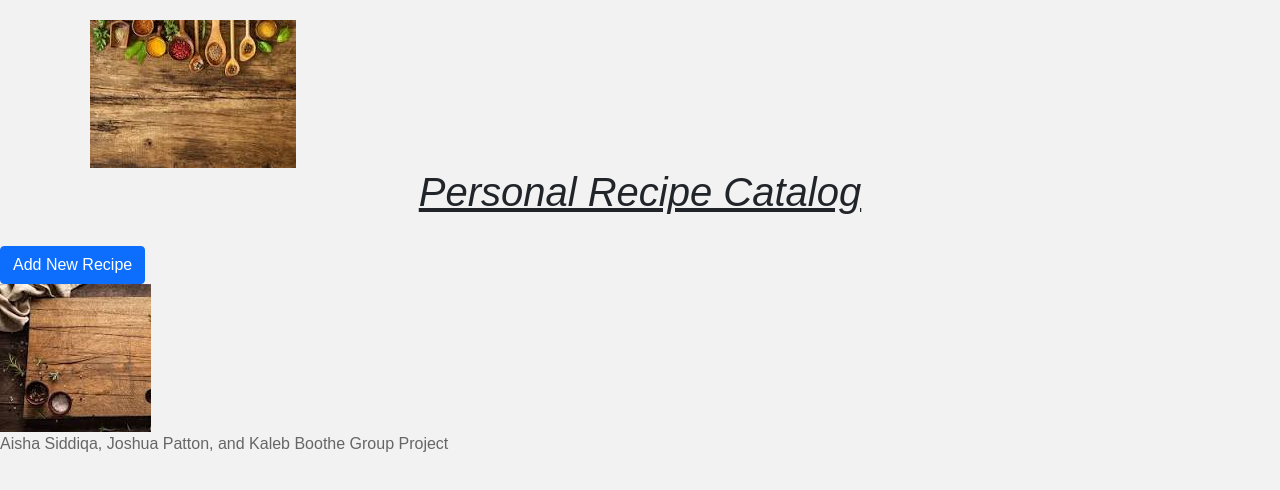
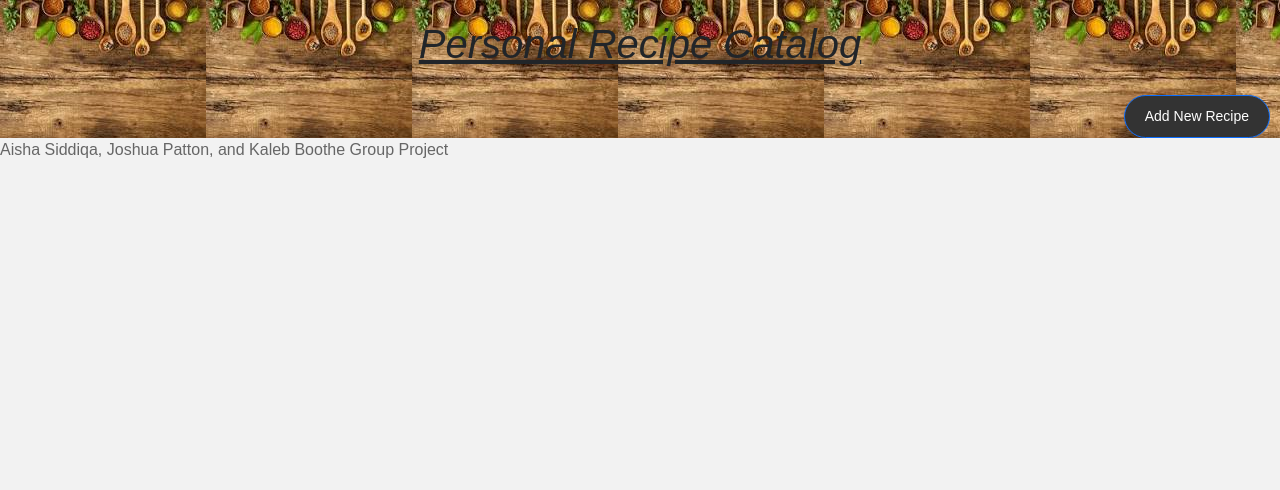
Before and after one commit to KBoothe617/Project-1, a plain HTML site: page index.html in a window 1280 px wide. Drawn offline with nearby package versions, Linux system fonts and the light colour scheme.

Commit message:
Reposition Button and add image to header

```diff
--- a/assets/style.css
+++ b/assets/style.css
@@ -1,7 +1,9 @@
     /* style.css */
 
     /* Reset default browser styles */
-    body, h1, p {
+    body,
+    h1,
+    p {
         margin: 0;
         padding: 0;
     }
@@ -17,13 +19,18 @@
         padding: 20px;
     }
 
+    body,
+    html {
+        height: 100%;
+    }
+
     /* Style headings */
     h1 {
         text-decoration: underline;
         font-style: italic;
-        font-weight: bold
-        color: #333;
-        margin-bottom: 10px;
+        font-weight: bold color #333;
+        margin-bottom: 50px;
+        z-index: 1;
     }
 
     /* Style paragraphs */
@@ -34,19 +41,22 @@
     }
 
     /* Header Background Pic */
-    header {
-        background-image: url("images.jpg");
-    }
-    /* Header Background Image */
 
-   .imgSpoons {
-        background-size: cover;
-        background-position: center;
-        background-repeat: no-repeat;
+
+    /* Style the button */
+
+    .btn {
+        margin-right: 10px;
+        display: inline-block;
+        padding: 10px 20px;
+        background-color: #333;
+        color: #fff;
+        text-decoration: none;
+        border-radius: 25px;
+        font-size: 14px;
+        cursor: pointer;
     }
 
-    .imgCuttingboard  {
-        background-size: cover;
-        background-position: center;
-        background-repeat: no-repeat;
+    .button:hover {
+        background-color: #555;
     }
--- a/index.html
+++ b/index.html
@@ -16,23 +16,46 @@
     <!--Header with title-->
     <header>
         <div class="container">
-            <img src="./assets/img/spoons.jpeg" alt="spoons on counter" class="imgSpoons">
+            <style>
+                header {
+                    background-image: url(./assets/img/spoons.jpeg);
+                }
+            </style>
             <div class="row">
                 <div class="col-12">
                     <h1 class="text-center">Personal Recipe Catalog</h1>
+
                 </div>
             </div>
         </div>
         <!--ID addNewRecipe for button-->
+        <div class="position-relative">
+            <div class="position-absolute bottom-0 end-0">
                 <button class="btn btn-primary" id="addNewRecipe">Add New Recipe</button>
+            </div>
+        </div>
     </header>
 
     <main>
         <!--Add background image-->
-        <img src="./assets/img/cuttingboard.jpeg" alt="cutting board on counter" class="imgCutttingboard">
+
         <!--Sidebar that will store recipes-->
         <!--Id sidebar for container for recipes-->
         <div id="recipeList">
+            <!--Recipes will dynamically be added here-->
+        </div>
+
+        <!--Modal for adding new recipes-->
+        <div id="addRecipeModal" class="modal">
+            <div class="modal-content">
+                <div class="modal-header">
+                    <h5 class="modal-title">Add Recipe</h5>
+                    <span class="close">&times;</span>
+                </div>
+
+                <!--Sidebar that will store recipes-->
+                <!--Id sidebar for container for recipes-->
+                <div id=" recipeList">
                     <!--Recipes will dynamically be added here-->
                 </div>
 
@@ -72,6 +95,7 @@
                         </form>
                     </div>
                 </div>
+
     </main>
 
     <!--Footer we will add in the information we want here later-->
```
Lines whose indentation alone changed are shown as unchanged.
